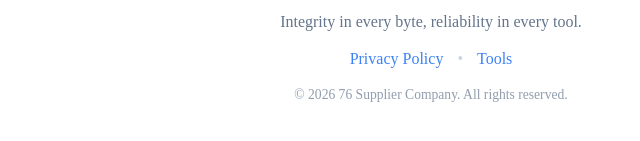
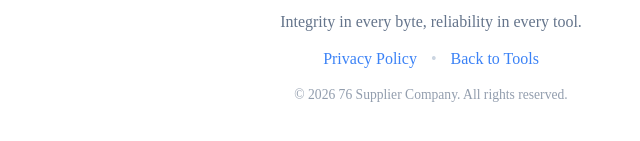
Before and after one commit to obaidnoori/pdf-tools, a plain HTML site: page index.html in a window 1280 px wide. Shown: the part 805-946 px from the top of the page, 209-849 px from the left. Drawn offline with Linux system fonts and the light colour scheme; a script that the page names is missing.

Commit message:
Revise meta description and footer link text
Updated the description meta tag and modified footer link text.

```diff
--- a/index.html
+++ b/index.html
@@ -3,7 +3,7 @@
 <head>
   <meta charset="UTF-8" />
   <meta name="viewport" content="width=device-width, initial-scale=1.0" />
-  <meta name="description" content="Free, private PDF tools. Merge, split, convert and edit PDFs entirely in your browser. No upload, no tracking, no data stored." />
+  <meta name="description" content="Free, private PDF tools. Merge, split, convert and edit PDFs entirely in your browser." />
   <title>76 PDF Suite | Free & Private PDF Tools</title>
 
   <link rel="preconnect" href="https://fonts.googleapis.com">
@@ -50,7 +50,7 @@
   </div>
 
   <div id="content-area">
-     </div>
+    </div>
 
   <footer class="site-footer">
     <div class="footer-content">
@@ -59,7 +59,7 @@
       <div class="footer-links">
         <a href="#" onclick="showPanel('privacy')">Privacy Policy</a>
         <span class="dot">•</span>
-        <a href="#" onclick="showPanel('home')">Tools</a>
+        <a href="#" onclick="showPanel('home')">Back to Tools</a>
       </div>
       <div class="footer-copyright">
         &copy; 2026 76 Supplier Company. All rights reserved.
```
